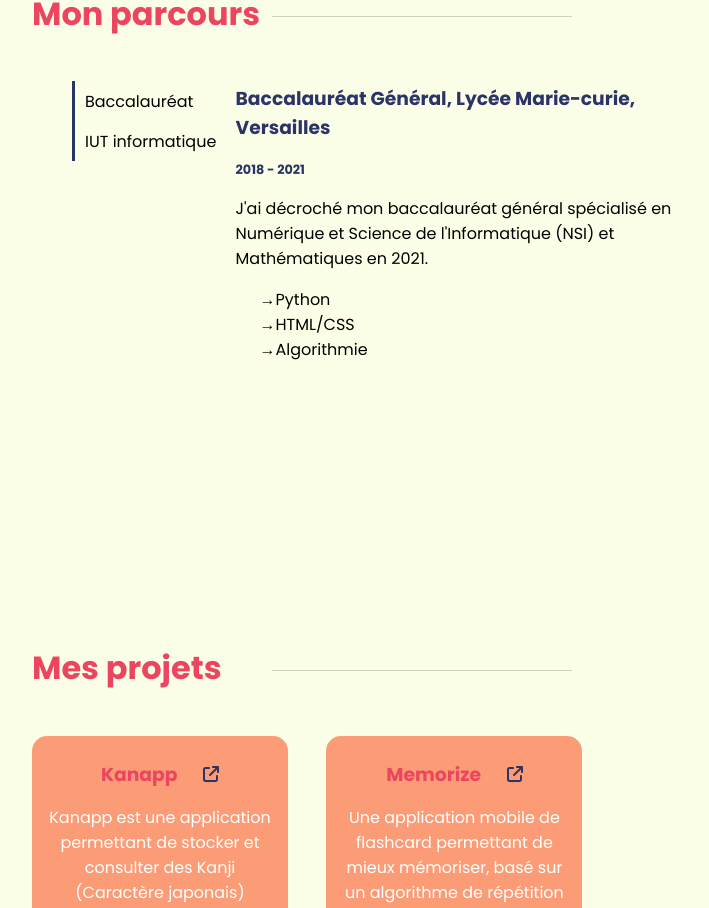
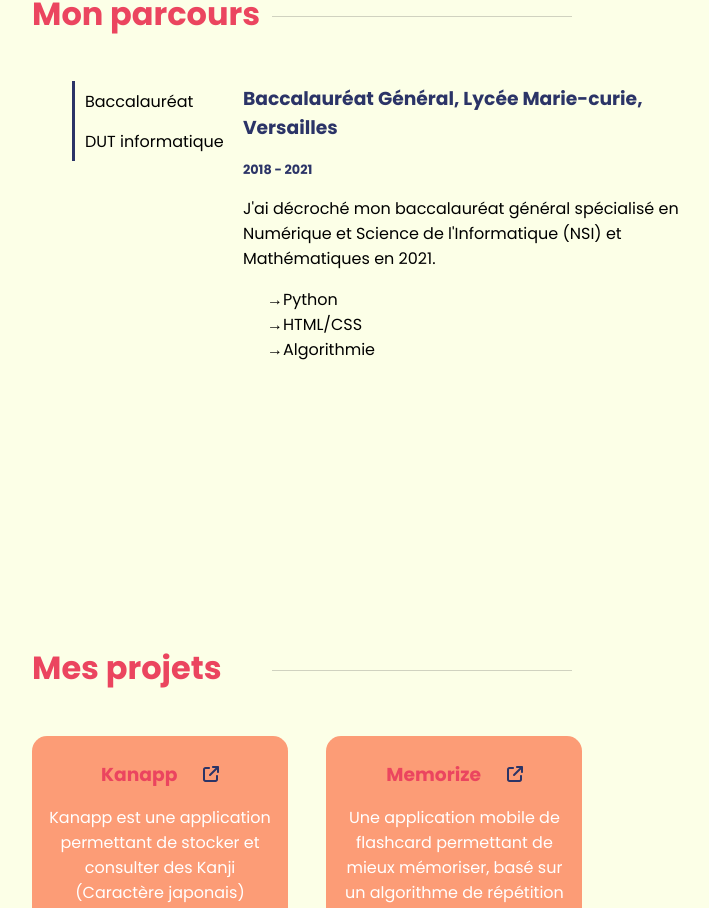
Before and after one commit to Rob1Sim/Portfolio-react, a React (Vite) app: page / in a window 1280 px wide. Shown: the part 2132-3040 px from the top of the page, without its empty margins (224-933 px from the left). Built offline with nearby package versions, Linux system fonts and the light colour scheme.

Commit message:
Correction de faute

```diff
--- a/src/Components/Content/Parcours/Parcours.jsx
+++ b/src/Components/Content/Parcours/Parcours.jsx
@@ -17,7 +17,7 @@ function Parcours(){
             <div className="button-list">
                 <ul className="button-list-ul">
                     <ParcoursBtn title="Baccalauréat" changeValue={()=>{setNumberButton(0)}} />
-                    <ParcoursBtn title="IUT informatique" changeValue={()=>{setNumberButton(1)}}/>
+                    <ParcoursBtn title="DUT informatique" changeValue={()=>{setNumberButton(1)}}/>
 
                 </ul>
                 <ParcoursCase tab={numberButton} />
```
